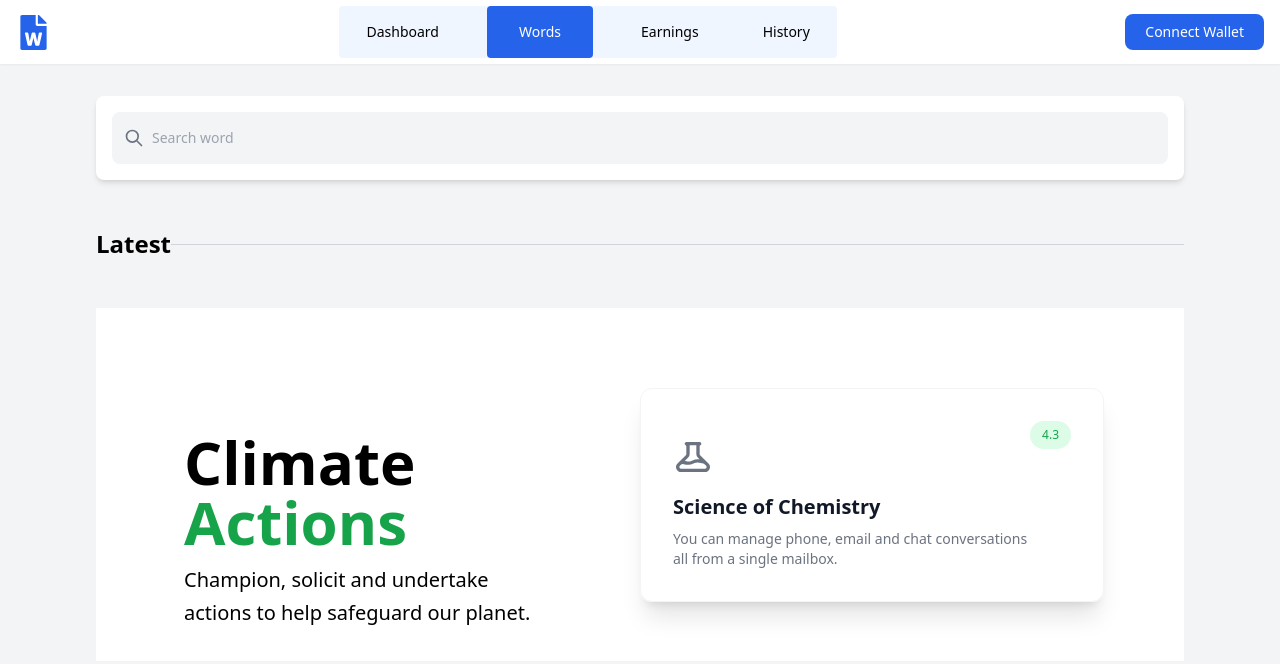
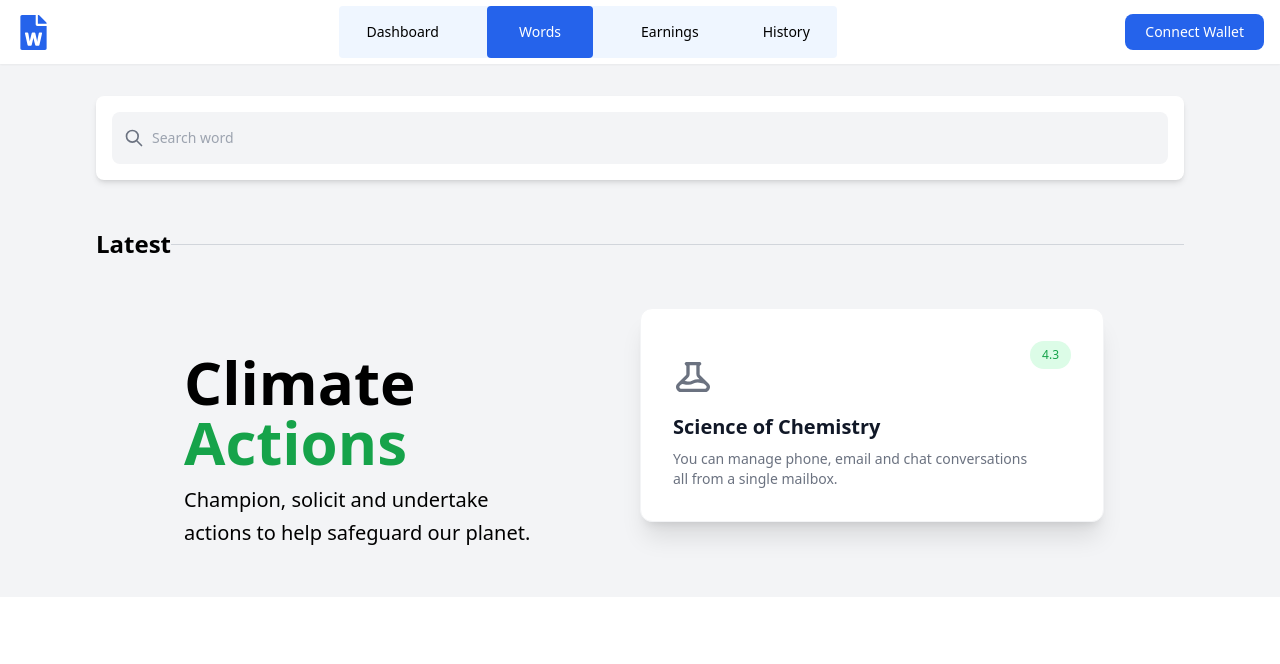
Before and after one commit to kwakyebrilliant/playme, a React (Create React App) app: page /word in a window 1280 px wide. Shown: the top 664 px of the page. Built offline with nearby package versions, Linux system fonts and the light colour scheme; the HTML template or start-up script is replaced by a standard one.

Commit message:
word updates

```diff
--- a/src/dashboard/Word.js
+++ b/src/dashboard/Word.js
@@ -32,7 +32,7 @@ function Word() {
 
         <div className='lg:pt-8 lg:px-24 p-4'>
 
-        <div className='w-full pt-20 px-20 bg-white flex flex-col justify-between'>
+        <div className='w-full px-20 flex flex-col justify-between'>
         <div className='grid md:grid-cols-2 max-w-[1240px]'>
             <div className='flex flex-col justify-center md:items-start w-full px-2 py-8'>
                 <h1 className='py-3 text-4xl md:text-6xl font-bold'>Climate <strong className="font-extrabold text-green-600 sm:block">Actions</strong></h1>
@@ -43,7 +43,7 @@ function Word() {
 
             <div className='mx-auto max-w-lg text-center lg:mx-0 lg:text-left'>
                         <a
-              className="relative flex items-start justify-between rounded-xl border border-gray-100 p-4 shadow-xl sm:p-6 lg:p-8"
+              className="relative bg-white flex items-start justify-between rounded-xl border border-gray-100 p-4 shadow-xl sm:p-6 lg:p-8"
               href="#"
             >
               <div className="pt-4 text-gray-500">
```
